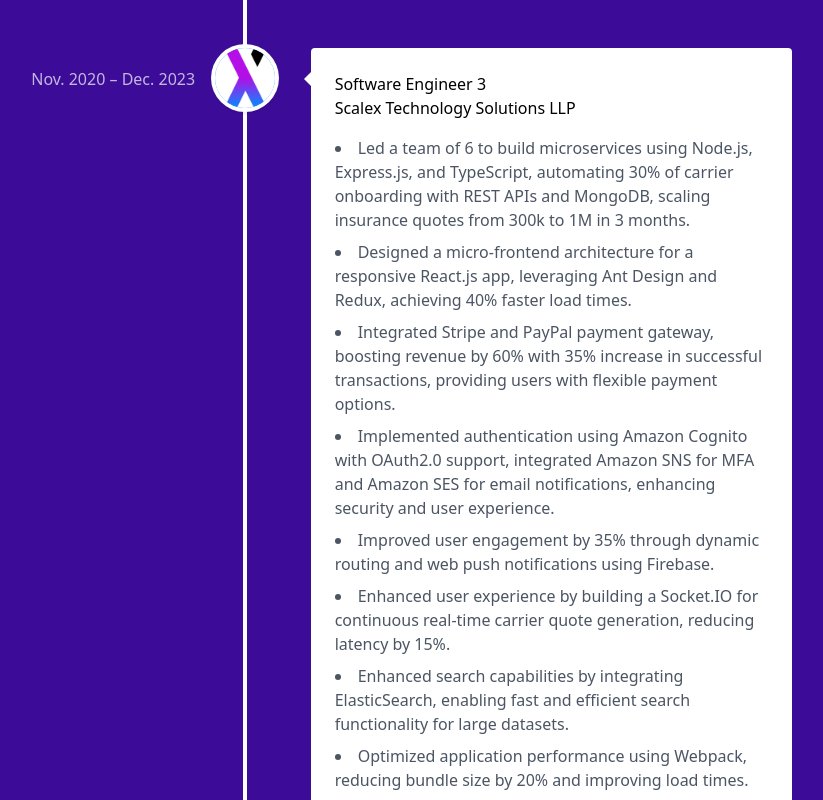
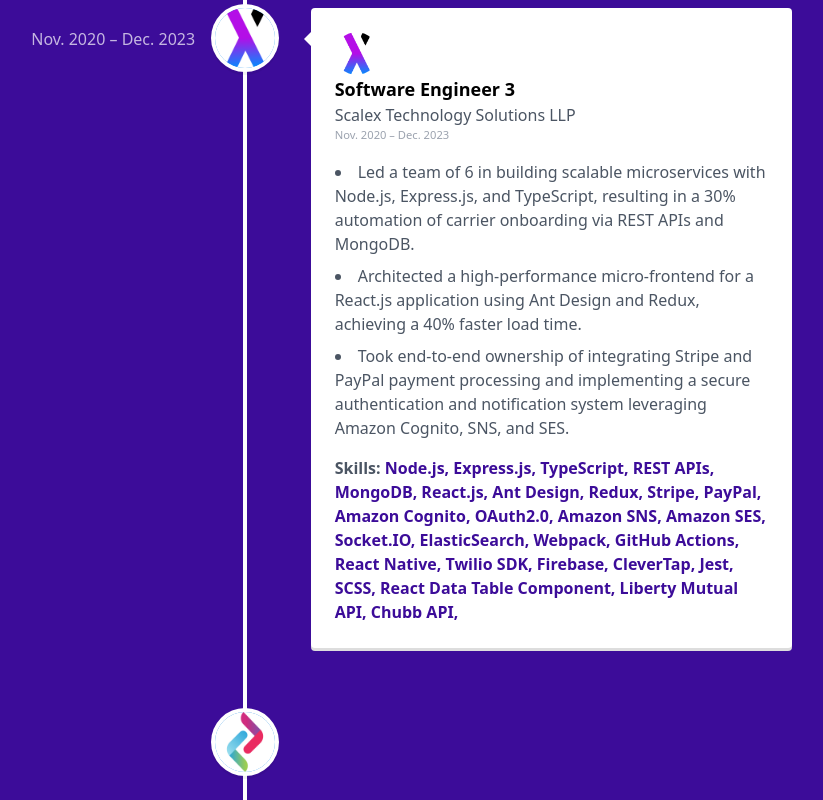
Before and after one commit to anshitashukla/anshitashukla, a React (Vite) app: page / in a window 1280 px wide. Shown: the part 1660-2460 px from the top of the page, without its empty margins (395-1218 px from the left). Built offline with nearby package versions, Linux system fonts and the light colour scheme.

Commit message:
finalized experience section

```diff
--- a/src/App.tsx
+++ b/src/App.tsx
@@ -65,7 +65,7 @@
                 </button>
               </div>
               {isMobileMenuOpen && (
-                <nav className="md:hidden bg-white shadow-lg absolute top-full left-0 w-full flex flex-col items-center space-y-4 py-4 z-20">
+                <nav className="md:hidden bg-white/90 text-gray-900 shadow-lg absolute top-full left-0 w-full flex flex-col space-y-4 py-4 z-20">
                   <a href="#about" className=" hover:">
                     About
                   </a>
--- a/src/components/ExperienceCard.tsx
+++ b/src/components/ExperienceCard.tsx
@@ -32,15 +32,36 @@
                 />
               }
             >
-              <h3 className="vertical-timeline-element-title">{exp.title}</h3>
-              <h4 className="vertical-timeline-element-subtitle">
+              <span>
+                <img
+                  src={exp.image}
+                  alt="Experience Icon"
+                  style={{ width: "10%", height: "10%", borderRadius: "50%" }}
+                />
+              </span>
+              <h3 className="vertical-timeline-element-title text-lg font-bold">
+                {exp.title}
+              </h3>
+              <h4 className="vertical-timeline-element-subtitle text-gray-600">
                 {exp.company}
               </h4>
+              <h4 className="text-[0.7rem] text-gray-400">{exp.duration}</h4>
               <ul className="mt-4 text-gray-600 list-disc list-inside space-y-2">
                 {exp.responsibilities.map((item, idx) => (
                   <li key={idx} dangerouslySetInnerHTML={{ __html: item }} />
                 ))}
               </ul>
+              <div className="mt-4 text-gray-600">
+                <strong className="">Skills: </strong>{" "}
+                {exp.skills.map((skill, index) => (
+                  <React.Fragment key={index}>
+                    <span className="text-color-primary font-bold">
+                      {skill},
+                    </span>
+                    {index < exp.skills.length - 1 && " "}
+                  </React.Fragment>
+                ))}
+              </div>
             </VerticalTimelineElement>
           ))}
         </VerticalTimeline>
--- a/src/constants/Experience.ts
+++ b/src/constants/Experience.ts
@@ -10,12 +10,20 @@
     duration: "Feb. 2025 – April 2025",
     location: "Houston, TX, USA",
     responsibilities: [
-      "Implemented GPS based tracking using React Native Geolocation, Google Maps API, and Mapbox, enabling seamless valet dispatch and live tracking.",
-      "Built authentication flow using Apple Login, Google OAuth and JWT token-based authentication.",
-      "Implemented a dynamic pricing algorithm for parking rates using Machine Learning and Time-Series Analysis, optimizing revenue and demand distribution.",
-      "Integrated AI powered chat support in Python using Dialogflow and OpenAI GPT API, enhancing customer interactions and automating responses.",
+      "Developed a React Native valet-driver app featuring GPS tracking via Google Maps and Mapbox, secure authentication with Apple Login and Google OAuth and stripe payment integration.",
     ],
-    image: evaeco, // Assuming 'evaeco' is a variable holding the image source or object
+    image: evaeco,
+    skills: [
+      "React Native",
+      "GPS & Location Services",
+      "Google Maps API",
+      "Mapbox",
+      "Authentication",
+      "Apple Login",
+      "Google OAuth",
+      "Stripe",
+      "Payment Integration",
+    ],
   },
   {
     title: "Software Engineer 3",
@@ -23,26 +31,40 @@
     duration: "Nov. 2020 – Dec. 2023",
     location: "Pune, MH, India",
     responsibilities: [
-      "Led a team of 6 to build microservices using Node.js, Express.js, and TypeScript, automating 30% of carrier onboarding with REST APIs and MongoDB, scaling insurance quotes from 300k to 1M in 3 months.",
-      "Designed a micro-frontend architecture for a responsive React.js app, leveraging Ant Design and Redux, achieving 40% faster load times.",
-      "Integrated Stripe and PayPal payment gateway, boosting revenue by 60% with 35% increase in successful transactions, providing users with flexible payment options.",
-      "Implemented authentication using Amazon Cognito with OAuth2.0 support, integrated Amazon SNS for MFA and Amazon SES for email notifications, enhancing security and user experience.",
-      "Improved user engagement by 35% through dynamic routing and web push notifications using Firebase.",
-      "Enhanced user experience by building a Socket.IO for continuous real-time carrier quote generation, reducing latency by 15%.",
-      "Enhanced search capabilities by integrating ElasticSearch, enabling fast and efficient search functionality for large datasets.",
-      "Optimized application performance using Webpack, reducing bundle size by 20% and improving load times.",
-      "Streamlined CI/CD with GitHub Actions, automating build, test, and deployment for faster, consistent releases.",
-      "Integrated OAuth for login and sign-up with Google and Facebook in a React Native app, resulting in a 40% increase in user registrations.",
-      "Integrated video calling via Twilio SDK, enriching communication features and enhancing user experience.",
-      "Enhanced app stability by integrating Firebase Crashlytics, keeping the app crash-free 99%.",
-      "Incorporated CleverTap for push notifications and analytics, resulting in a 25% increase in user engagement through insightful analytics.",
-      "Fortified security with a React Native Security Toolkit, reducing vulnerabilities by 60% and enhancing protection against attacks.",
-      "Migrated legacy frontend to a modern React.js, Redux, and SCSS stack, enhancing performance and maintainability.",
-      "Integrated React Data Table Component for data management, editing, and visualization.",
-      "Developed a web app MVP with Liberty Mutual and Chubb API integrations, enabling streamlined insurance data processing and securing client funding.",
-      "Achieved 100% code coverage using Jest by writing extensive test cases for functions, branches, statements, and lines, ensuring application reliability.",
+      "Led a team of 6 in building scalable microservices with Node.js, Express.js, and TypeScript, resulting in a 30% automation of carrier onboarding via REST APIs and MongoDB.",
+      "Architected a high-performance micro-frontend for a React.js application using Ant Design and Redux, achieving a 40% faster load time.",
+      "Took end-to-end ownership of integrating Stripe and PayPal payment processing and implementing a secure authentication and notification system leveraging Amazon Cognito, SNS, and SES.",
     ],
-    image: scalex, // Assuming 'scalex' is a variable holding the image source or object
+    image: scalex,
+    skills: [
+      "Node.js",
+      "Express.js",
+      "TypeScript",
+      "REST APIs",
+      "MongoDB",
+      "React.js",
+      "Ant Design",
+      "Redux",
+      "Stripe",
+      "PayPal",
+      "Amazon Cognito",
+      "OAuth2.0",
+      "Amazon SNS",
+      "Amazon SES",
+      "Socket.IO",
+      "ElasticSearch",
+      "Webpack",
+      "GitHub Actions",
+      "React Native",
+      "Twilio SDK",
+      "Firebase",
+      "CleverTap",
+      "Jest",
+      "SCSS",
+      "React Data Table Component",
+      "Liberty Mutual API",
+      "Chubb API",
+    ],
   },
   {
     title: "Associate Software Engineer",
@@ -50,12 +72,21 @@
     duration: "Sep. 2019 – Feb. 2020",
     location: "Pune, MH, India",
     responsibilities: [
-      "Built a Java Spring Boot BFF microservice, reducing redundant queries by 75% and improving data delivery speed.",
-      "Developed RESTful APIs with versioning and security, enabling seamless communication between microservices.",
-      "Optimized SQL queries with indexing and refactored joins, reducing Oracle query execution time by 30%.",
-      "Wrote tests with JUnit and Mockito, achieving 90% coverage and reducing bugs by 25%.",
-      "Integrated JSP and Servlets for dynamic web pages, improving usability for enterprise applications.",
+      "Developed a Java Spring Boot BFF microservice with RESTful APIs, versioning, and security, optimizing Oracle SQL queries and achieving 90% test coverage with JUnit and Mockito, while also integrating JSP and Servlets for dynamic web pages. This resulted in a 75% reduction in redundant queries, a 30% improvement in data delivery speed, and a 25% decrease in bugs.",
     ],
-    image: mphasis, // Assuming 'mphasis' is a variable holding the image source or object
+    image: mphasis,
+    skills: [
+      "Java",
+      "Spring Boot",
+      "BFF (Backend For Frontend)",
+      "Microservices",
+      "RESTful APIs",
+      "SQL",
+      "Oracle",
+      "JUnit",
+      "Mockito",
+      "JSP",
+      "Servlets",
+    ],
   },
 ];
--- a/src/index.css
+++ b/src/index.css
@@ -16,3 +16,6 @@
 .bg-secondary-light {
   background-color: #7b39ff;
 }
+.text-color-primary {
+  color: #3c0c99;
+}
--- a/src/interfaces/experience.interface.ts
+++ b/src/interfaces/experience.interface.ts
@@ -5,6 +5,7 @@
   responsibilities: string[];
   image: string;
   location: string;
+  skills: string[];
 }
 
 export interface ExperienceSectionProps {
```
